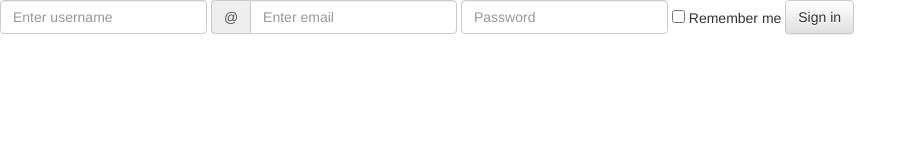
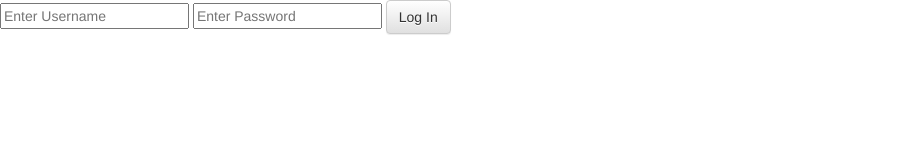
Before and after one commit to lut-projects/gamecloudjs, a plain HTML site: page index.html in a window 1280 px wide. Shown: the whole page, without its empty margins (0-917 px from the left). Drawn offline with nearby package versions, Linux system fonts and the light colour scheme.

Commit message:
Login works now properly, thanks to jQuery

```diff
--- a/index.html
+++ b/index.html
@@ -18,31 +18,12 @@
     <script type="text/javascript" src="js/gamecloud.js"></script>
 </head>
 <body>
+
+
 <div id="gamecloud-login">
-
-<form class="form-inline" id="gamecloud-login-form" role="form">
-
-    <div class="form-group">
-        <input type="text" class="form-control" id="gamecloud-login-username" placeholder="Enter username">
-    </div>
-    <div class="form-group">
-        <div class="input-group">
-            <div class="input-group-addon">@</div>
-            <input type="email" class="form-control" id="gamecloud-login-email" placeholder="Enter email">
-        </div>
-    </div>
-    <div class="form-group">
-        <label class="sr-only" for="gamecloud-login-password">Password</label>
-        <input type="password" class="form-control" id="gamecloud-login-password" placeholder="Password">
-    </div>
-    <div class="checkbox">
-        <label>
-            <input type="checkbox"> Remember me
-        </label>
-    </div>
-    <button type="submit" class="btn btn-default">Sign in</button>
-</form>
-
+    <input type="text" id="gamecloud-login-username" placeholder="Enter Username" name="username">
+    <input type="password" id="gamecloud-login-password" placeholder="Enter Password" name="password">
+    <button type="button" id="gamecloud-login-button" class="btn btn-default">Log In</button>
 </div>
 
 
--- a/js/main.js
+++ b/js/main.js
@@ -4,25 +4,37 @@
 
 $(document).ready(function() {
 
-    $('#gamecloud-login-form').submit(function (e) {
+    $('#gamecloud-login-button').on('click', Login);
 
+
+    function Login() {
         var username = $('#gamecloud-login-username').val();
         var password = $('#gamecloud-login-password').val();
         console.log("Username is:", username, "password is:", password);
 
         var json = {
-            "callType" : "loginUser",
-            "username" : username,
-            "password" : password
+            "callType": "loginUser",
+            "username": username,
+            "password": password
         };
 
         json = JSON.stringify(json);
 
-        $.post("http://127.0.0.1:8888/api/1/", json, function(data) {
+        $.post("http://127.0.0.1:8888/api/1/", json, function (data) {
 
-            alert("result of post is:" + data);
+            if (CheckAuth(data)) {
+                // Authentication success
+                alert("Login succesfull!");
+            } else {
+                alert(data);
+            }
+
         });
 
-    });
+    }
+
+    function CheckAuth(authResult) {
+        return (authResult !== "No such player in the system");
+    }
 
 });
```
